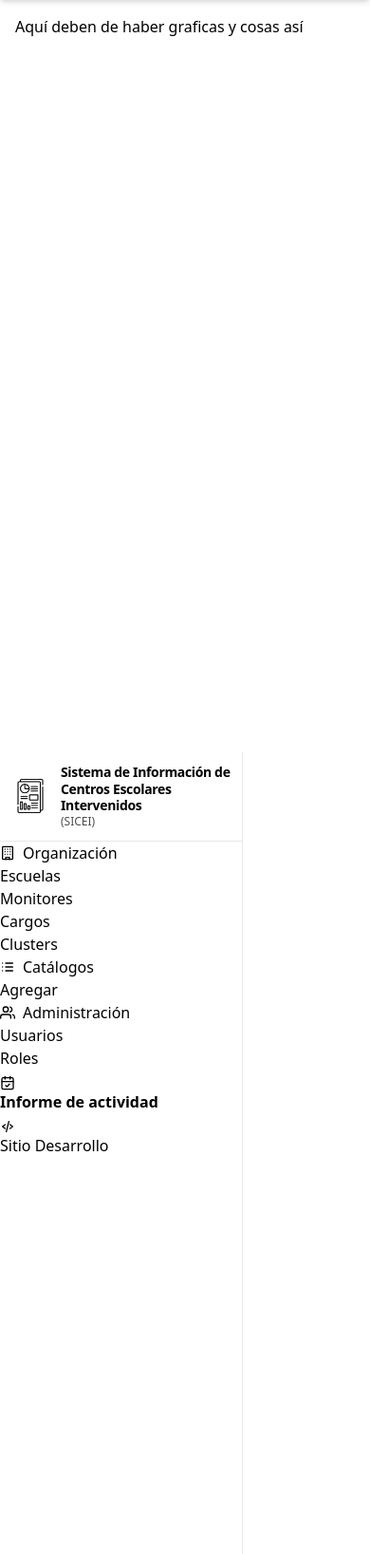
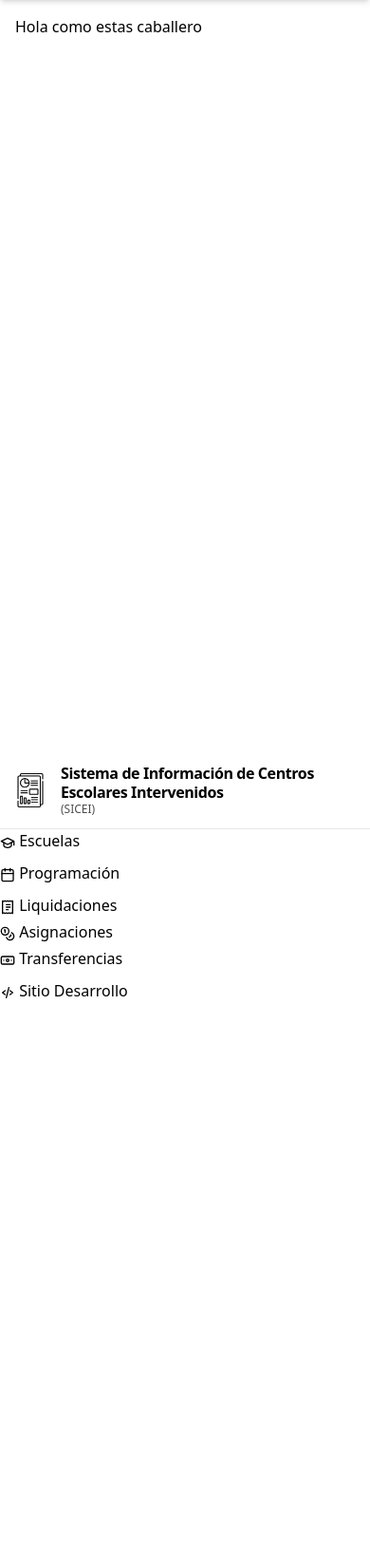
Before and after one commit to AlejandroFlores004/SICEI, a Django app: page / in a window 390 px wide. Shown: the part 65-1701 px from the top of the page at 95% size. Run offline with Django 5.2, Linux system fonts and the light colour scheme; some libraries are stand-ins or nearby versions.

Commit message:
Add dashboard and authentication templates; implement views and URL routing

```diff
--- a/dashboard/templates/base.html
+++ b/dashboard/templates/base.html
@@ -14,22 +14,8 @@
   </head>
   <body>
 
-  <div class="drawer app-drawer">
-    <input id="main-drawer" type="checkbox" class="drawer-toggle" checked />
-    <script>
-      (function () {
-        var drawer = document.getElementById('main-drawer');
-        var stored = localStorage.getItem('sidebarOpen');
-        if (stored !== null) {
-          drawer.checked = stored === 'true';
-        } else {
-          drawer.checked = window.matchMedia('(min-width: 1024px)').matches;
-        }
-        drawer.addEventListener('change', function () {
-          localStorage.setItem('sidebarOpen', drawer.checked);
-        });
-      })();
-    </script>
+  <div class="drawer lg:drawer-open">
+    <input id="main-drawer" type="checkbox" class="drawer-toggle" />
     <script src="{% static 'js/htmx.min.js' %}"></script>
     <!-- ===== MAIN CONTENT SIDE ===== -->
     <div class="drawer-content flex flex-col min-h-screen">
--- a/dashboard/templates/dashboard.html
+++ b/dashboard/templates/dashboard.html
@@ -4,5 +4,5 @@ Dashboard
 {% endblock %}
 
 {% block content %}
-    Aquí deben de haber graficas y cosas así
+    Hola como estas caballero
 {% endblock %}
--- a/dashboard/templates/partials/base/_sidebar.html
+++ b/dashboard/templates/partials/base/_sidebar.html
@@ -1,28 +1,34 @@
 {% load static %}
-<div class="drawer-side">
+<div class="drawer-side is-drawer-close:overflow-visible">
   <label for="main-drawer" aria-label="close sidebar" class="drawer-overlay"></label>
 
-  <div class="flex h-full w-64 flex-col bg-base-200 border-r border-base-300">
+  <div class="flex min-h-full flex-col bg-base-200 is-drawer-close:w-14 is-drawer-open:w-64">
 
     <!-- Sidebar Header -->
-    <div class="flex items-center gap-3 border-b border-base-300 p-3">
+    <div class="border-b border-base-300 p-3">
+      <div class="flex items-center gap-3">
+        <!-- Logo -->
         <div class="flex size-10 shrink-0 items-center justify-center">
           <img src="{% static 'img/logo.png' %}" alt="Favicon"
               class="size-9 object-contain"/>
         </div>
 
-      <div class="min-w-0">
-        <h2 class="font-semibold text-sm leading-tight tracking-tight break-words">Sistema de Información de Centros Escolares Intervenidos</h2>
+        <!-- Title (hidden when collapsed) -->
+        <div class="is-drawer-close:hidden">
+          <h2 class="font-semibold leading-tight tracking-tight">Sistema de Información de Centros Escolares Intervenidos</h2>
           <p class="text-xs opacity-70">(SICEI)</p>
+        </div>
       </div>
     </div>
 
     <!-- Menu -->
-    <ul class="menu w-full grow flex-nowrap overflow-y-auto">
+    <ul class="menu w-full grow">
 
-      <!-- Organización -->
-      <li class="menu-title text-base-content! font-bold!">
-        <span class="flex items-center gap-2">
+      <!-- Escuelas -->
+      <li>
+        <a href="#"
+           class="is-drawer-close:tooltip is-drawer-close:tooltip-right"
+           data-tip="Escuelas">
           <svg xmlns="http://www.w3.org/2000/svg"
                viewBox="0 0 24 24"
                stroke-linejoin="round"
@@ -30,29 +36,23 @@
                stroke-width="2"
                fill="none"
                stroke="currentColor"
-              class="size-4">
-            <!-- building/org icon -->
-            <rect x="4" y="2" width="16" height="20" rx="1"/>
-            <line x1="8" y1="6" x2="8" y2="6.01"/>
-            <line x1="12" y1="6" x2="12" y2="6.01"/>
-            <line x1="16" y1="6" x2="16" y2="6.01"/>
-            <line x1="8" y1="10" x2="8" y2="10.01"/>
-            <line x1="12" y1="10" x2="12" y2="10.01"/>
-            <line x1="16" y1="10" x2="16" y2="10.01"/>
-            <line x1="8" y1="14" x2="8" y2="14.01"/>
-            <line x1="12" y1="14" x2="12" y2="14.01"/>
-            <line x1="16" y1="14" x2="16" y2="14.01"/>
-            <path d="M9 22v-3h6v3"/>
+               class="my-1.5 inline-block size-4">
+            <path d="M22 10v6M2 10l10-5 10 5-10 5z"/>
+            <path d="M6 12v5c0 1.1 2.7 3 6 3s6-1.9 6-3v-5"/>
           </svg>
-          Organización
-        </span>
+          <span class="is-drawer-close:hidden">Escuelas</span>
+        </a>
       </li>
-      <li><a href="#">Escuelas</a></li>
-      <li><a href="#">Monitores</a></li>
-      <li><a href="#">Cargos</a></li>
-      <li><a href="#">Clusters</a></li>
-      <li class="menu-title text-base-content! font-bold!">
-        <span class="flex items-center gap-2">
+
+      <li class="my-1.5">
+        <div class="divider my-0 opacity-40 is-drawer-close:mx-1"></div>
+      </li>
+
+      <!-- Programación -->
+      <li>
+        <a href="#"
+           class="is-drawer-close:tooltip is-drawer-close:tooltip-right"
+           data-tip="Programación">
           <svg xmlns="http://www.w3.org/2000/svg"
                viewBox="0 0 24 24"
                stroke-linejoin="round"
@@ -60,23 +60,25 @@
                stroke-width="2"
                fill="none"
                stroke="currentColor"
-              class="size-4">
-            <!-- list/catalog icon -->
-            <path d="M9 6h11"/>
-            <path d="M9 12h11"/>
-            <path d="M9 18h11"/>
-            <path d="M4 6h.01"/>
-            <path d="M4 12h.01"/>
-            <path d="M4 18h.01"/>
+               class="my-1.5 inline-block size-4">
+            <rect x="3" y="4" width="18" height="18" rx="2"/>
+            <line x1="16" y1="2" x2="16" y2="6"/>
+            <line x1="8" y1="2" x2="8" y2="6"/>
+            <line x1="3" y1="10" x2="21" y2="10"/>
           </svg>
-          Catálogos
-        </span>
+          <span class="is-drawer-close:hidden">Programación</span>
+        </a>
       </li>
-      <li><a href="#">Agregar</a></li>
 
-      <!-- Administración -->
-      <li class="menu-title text-base-content! font-bold!">
-        <span class="flex items-center gap-2">
+      <li class="my-1.5">
+        <div class="divider my-0 opacity-40 is-drawer-close:mx-1"></div>
+      </li>
+
+      <!-- Liquidaciones -->
+      <li>
+        <a href="#"
+          class="is-drawer-close:tooltip is-drawer-close:tooltip-right"
+          data-tip="Liquidaciones">
           <svg xmlns="http://www.w3.org/2000/svg"
               viewBox="0 0 24 24"
               stroke-linejoin="round"
@@ -84,26 +86,22 @@
               stroke-width="2"
               fill="none"
               stroke="currentColor"
-              class="size-4">
-            <!-- users/roles icon -->
-            <path d="M17 21v-2a4 4 0 0 0-4-4H5a4 4 0 0 0-4 4v2"/>
-            <circle cx="9" cy="7" r="4"/>
-            <path d="M23 21v-2a4 4 0 0 0-3-3.87"/>
-            <path d="M16 3.13a4 4 0 0 1 0 7.75"/>
+              class="my-1.5 inline-block size-4">
+            <!-- receipt icon -->
+            <path d="M4 2v20l2-1 2 1 2-1 2 1 2-1 2 1 2-1 2 1V2l-2 1-2-1-2 1-2-1-2 1-2-1-2 1Z"/>
+            <path d="M16 8h-6"/>
+            <path d="M16 12h-6"/>
+            <path d="M13 16h-3"/>
           </svg>
-          Administración
-        </span>
-      </li>
-      <li><a href="#">Usuarios</a></li>
-      <li><a href="#">Roles</a></li>
-
-      <li class="my-1.5">
-        <div class="divider my-0 opacity-40"></div>
+          <span class="is-drawer-close:hidden">Liquidaciones</span>
+        </a>
       </li>
 
-      <!-- Generar Informe -->
+      <!-- Asignaciones -->
       <li>
-        <a href="#" class="font-bold">
+        <a href="#"
+          class="is-drawer-close:tooltip is-drawer-close:tooltip-right"
+          data-tip="Asignaciones">
           <svg xmlns="http://www.w3.org/2000/svg"
               viewBox="0 0 24 24"
               stroke-linejoin="round"
@@ -111,26 +109,22 @@
               stroke-width="2"
               fill="none"
               stroke="currentColor"
-              class="size-4">
-            <!-- calendar-check / activity icon -->
-            <rect x="3" y="4" width="18" height="18" rx="2"/>
-            <line x1="16" y1="2" x2="16" y2="6"/>
-            <line x1="8" y1="2" x2="8" y2="6"/>
-            <line x1="3" y1="10" x2="21" y2="10"/>
-            <path d="m9 16 2 2 4-4"/>
+              class="my-1.5 inline-block size-4">
+            <!-- coins icon -->
+            <circle cx="8" cy="8" r="6"/>
+            <path d="M18.09 10.37A6 6 0 1 1 10.34 18"/>
+            <path d="M7 6h1v4"/>
+            <path d="m16.71 13.88.7.71-2.82 2.82"/>
           </svg>
-          Informe de actividad
+          <span class="is-drawer-close:hidden">Asignaciones</span>
         </a>
       </li>
 
-      <li class="my-1.5">
-        <div class="divider my-0 opacity-40"></div>
-      </li>
-
-      <!-- Sitio desarrollo -->
+      <!-- Transferencias -->
       <li>
-        <a href="{% url 'admin:index' %}"
-          class="{% if '/admin' in request.path %}menu-active{% endif %}">
+        <a href="#"
+          class="is-drawer-close:tooltip is-drawer-close:tooltip-right"
+          data-tip="Transferencias">
           <svg xmlns="http://www.w3.org/2000/svg"
               viewBox="0 0 24 24"
               stroke-linejoin="round"
@@ -138,14 +132,40 @@
               stroke-width="2"
               fill="none"
               stroke="currentColor"
-              class="size-4">
+              class="my-1.5 inline-block size-4">
+            <!-- banknote icon -->
+            <rect width="20" height="12" x="2" y="6" rx="2"/>
+            <circle cx="12" cy="12" r="2"/>
+            <path d="M6 12h.01M18 12h.01"/>
+          </svg>
+          <span class="is-drawer-close:hidden">Transferencias</span>
+        </a>
+      </li>
+
+      <li class="my-1.5">
+        <div class="divider my-0 opacity-40 is-drawer-close:mx-1"></div>
+      </li>
+      <!-- Sitio desarrollo -->
+      <li>
+        <a href="{% url 'admin:index' %}"
+          class="is-drawer-close:tooltip is-drawer-close:tooltip-right"
+          data-tip="Sitio Desarrollo">
+          <svg xmlns="http://www.w3.org/2000/svg"
+              viewBox="0 0 24 24"
+              stroke-linejoin="round"
+              stroke-linecap="round"
+              stroke-width="2"
+              fill="none"
+              stroke="currentColor"
+              class="my-1.5 inline-block size-4">
             <polyline points="8 9 4 12 8 15"/>
             <polyline points="16 9 20 12 16 15"/>
             <line x1="14" y1="4" x2="10" y2="20"/>
           </svg>
-          Sitio Desarrollo
+          <span class="is-drawer-close:hidden">Sitio Desarrollo</span>
         </a>
       </li>
+
     </ul>
   </div>
 </div>
```
Lines whose indentation alone changed are shown as unchanged.
